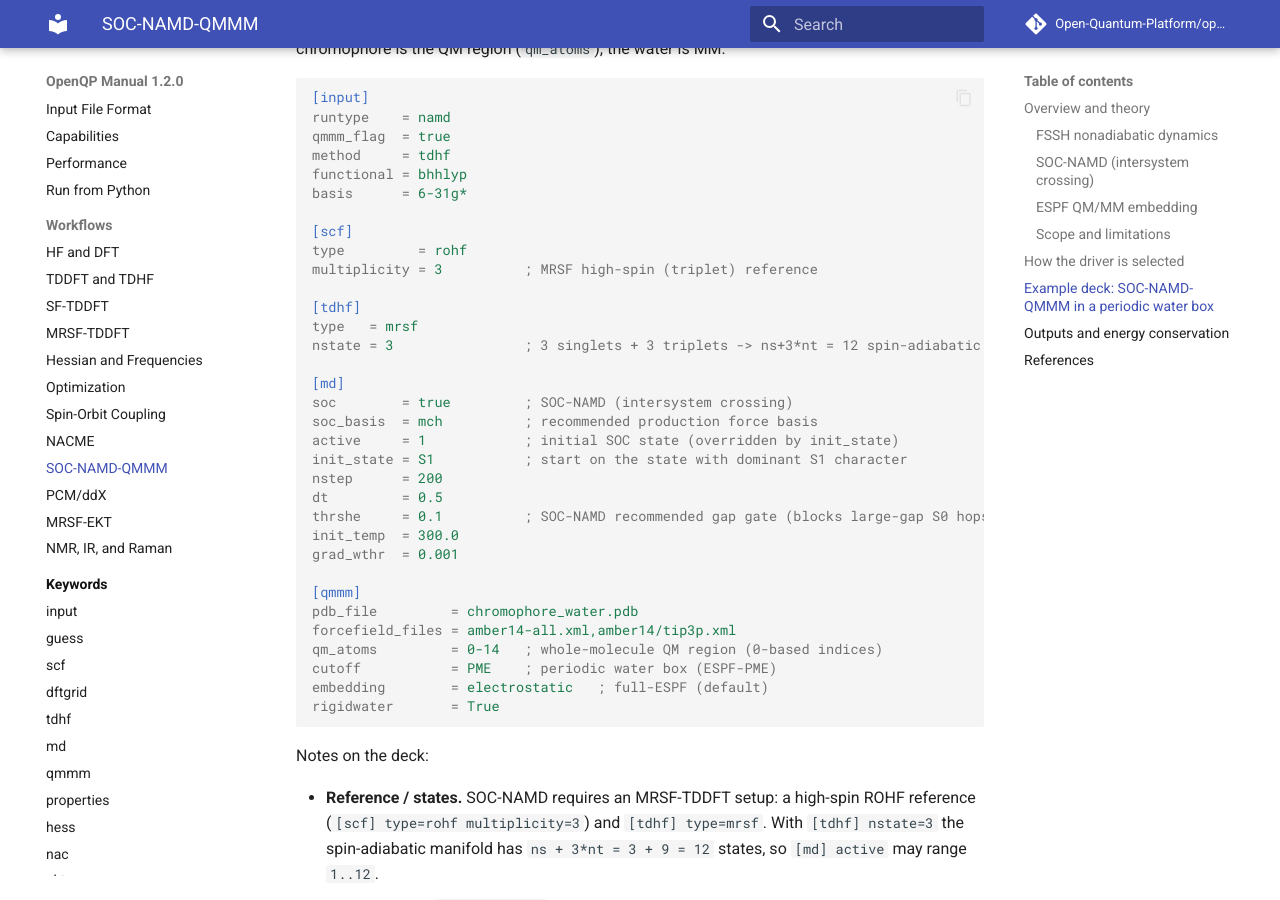
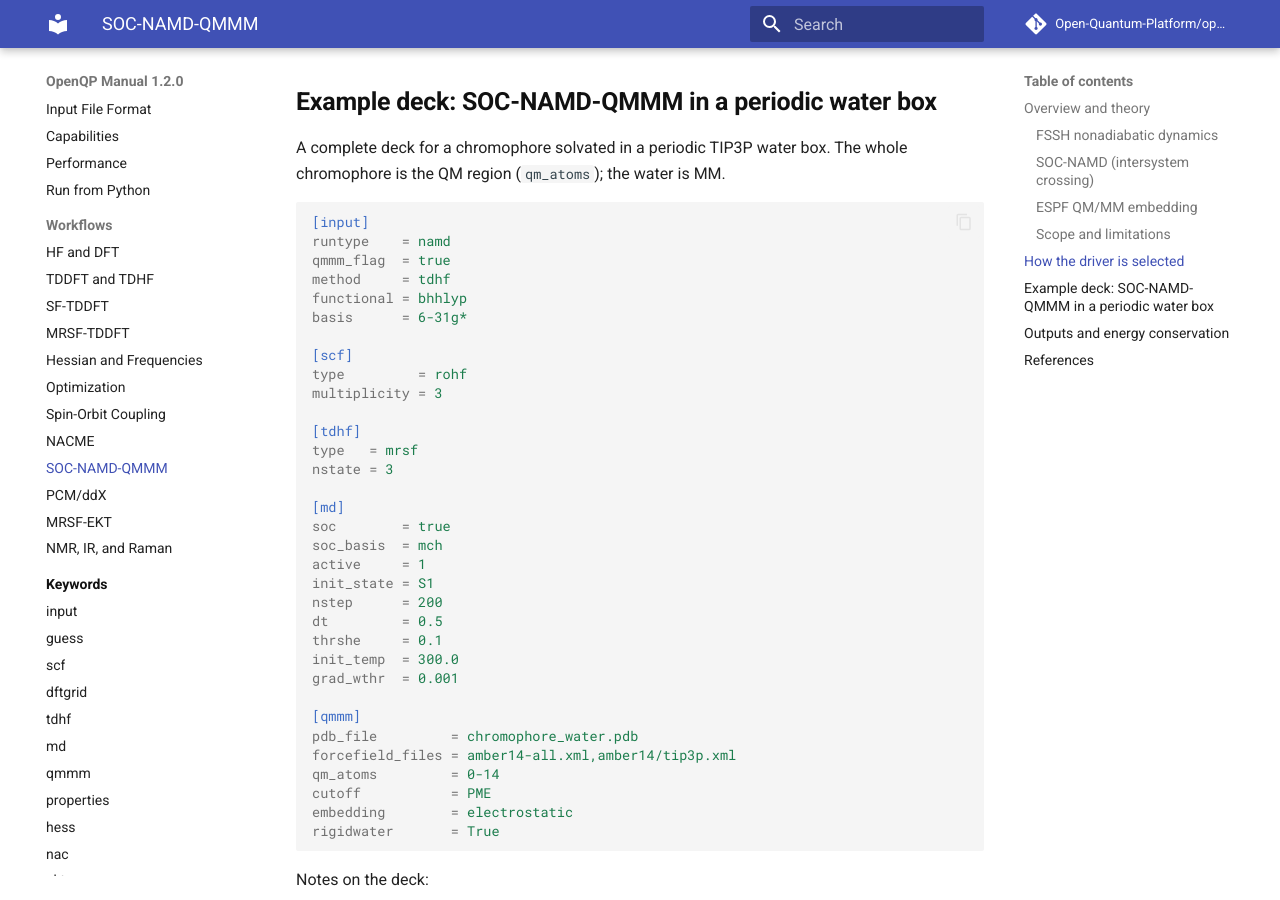
Before and after one commit to Open-Quantum-Platform/openqp-docs, an MkDocs documentation site: the page built from docs/workflows/soc-namd-qmmm.md, in a window 1280 px wide and 900 px high, scrolled down 2633 px. Built offline with MkDocs 1.6.1 and Material for MkDocs 9.7.7, drawn with Linux system fonts in a browser that asks for light colours; comment, search, counter and statistics services are not loaded; some of the changed text lies outside the part shown.

````diff
--- a/docs/workflows/soc-namd-qmmm.md
+++ b/docs/workflows/soc-namd-qmmm.md
@@ -114,29 +120,29 @@
 
 [scf]
 type         = rohf
-multiplicity = 3          ; MRSF high-spin (triplet) reference
+multiplicity = 3
 
 [tdhf]
 type   = mrsf
-nstate = 3                ; 3 singlets + 3 triplets -> ns+3*nt = 12 spin-adiabatic states
+nstate = 3
 
 [md]
-soc        = true         ; SOC-NAMD (intersystem crossing)
-soc_basis  = mch          ; recommended production force basis
-active     = 1            ; initial SOC state (overridden by init_state)
-init_state = S1           ; start on the state with dominant S1 character
+soc        = true
+soc_basis  = mch
+active     = 1
+init_state = S1
 nstep      = 200
 dt         = 0.5
-thrshe     = 0.1          ; SOC-NAMD recommended gap gate (blocks large-gap S0 hops at FC)
+thrshe     = 0.1
 init_temp  = 300.0
 grad_wthr  = 0.001
 
 [qmmm]
 pdb_file         = chromophore_water.pdb
 forcefield_files = amber14-all.xml,amber14/tip3p.xml
-qm_atoms         = 0-14   ; whole-molecule QM region (0-based indices)
-cutoff           = PME    ; periodic water box (ESPF-PME)
-embedding        = electrostatic   ; full-ESPF (default)
+qm_atoms         = 0-14
+cutoff           = PME
+embedding        = electrostatic
 rigidwater       = True
 ```
 
````
Also changed, not shown: other parts of docs/workflows/soc-namd-qmmm.md (+6 -0 lines), docs/capabilities.md (+2 -2 lines), docs/keywords/input.md (+12 -4 lines), docs/keywords/md.md (+6 -0 lines), docs/keywords/qmmm.md (+7 -1 lines).
